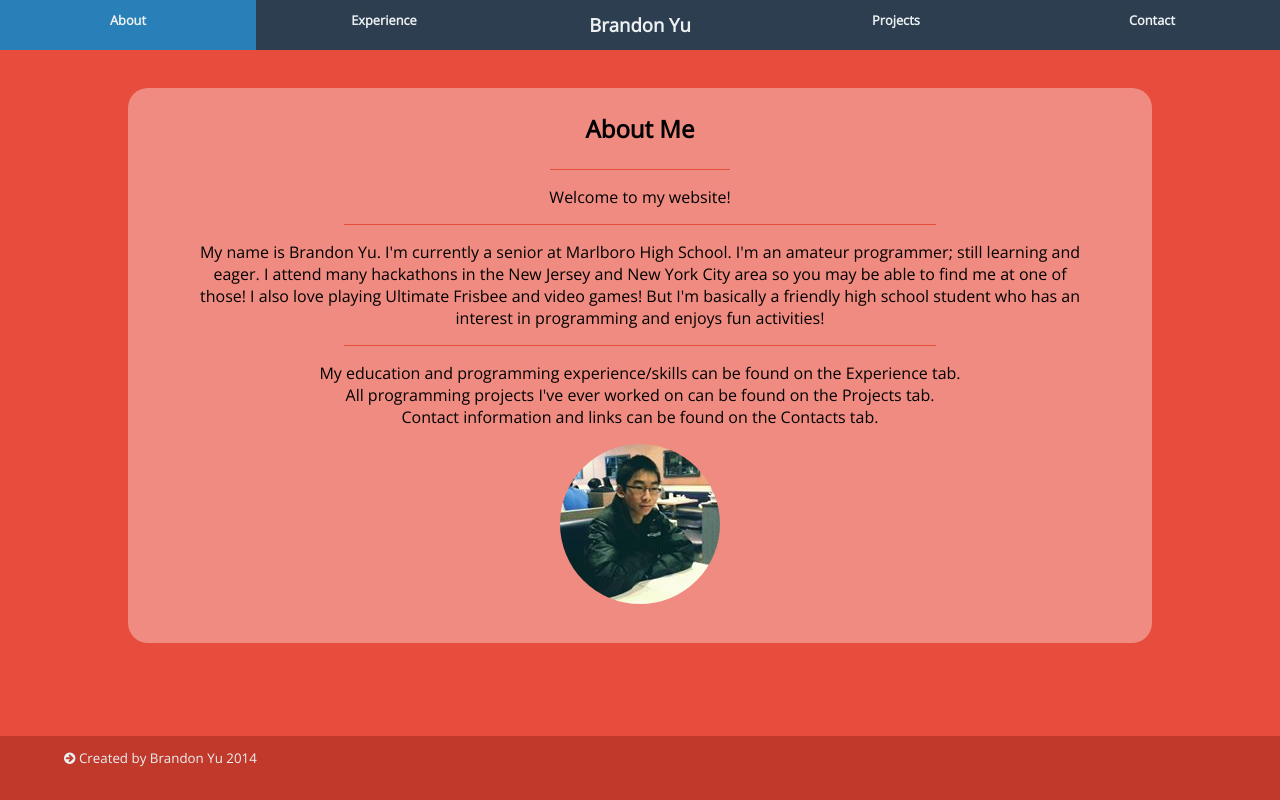
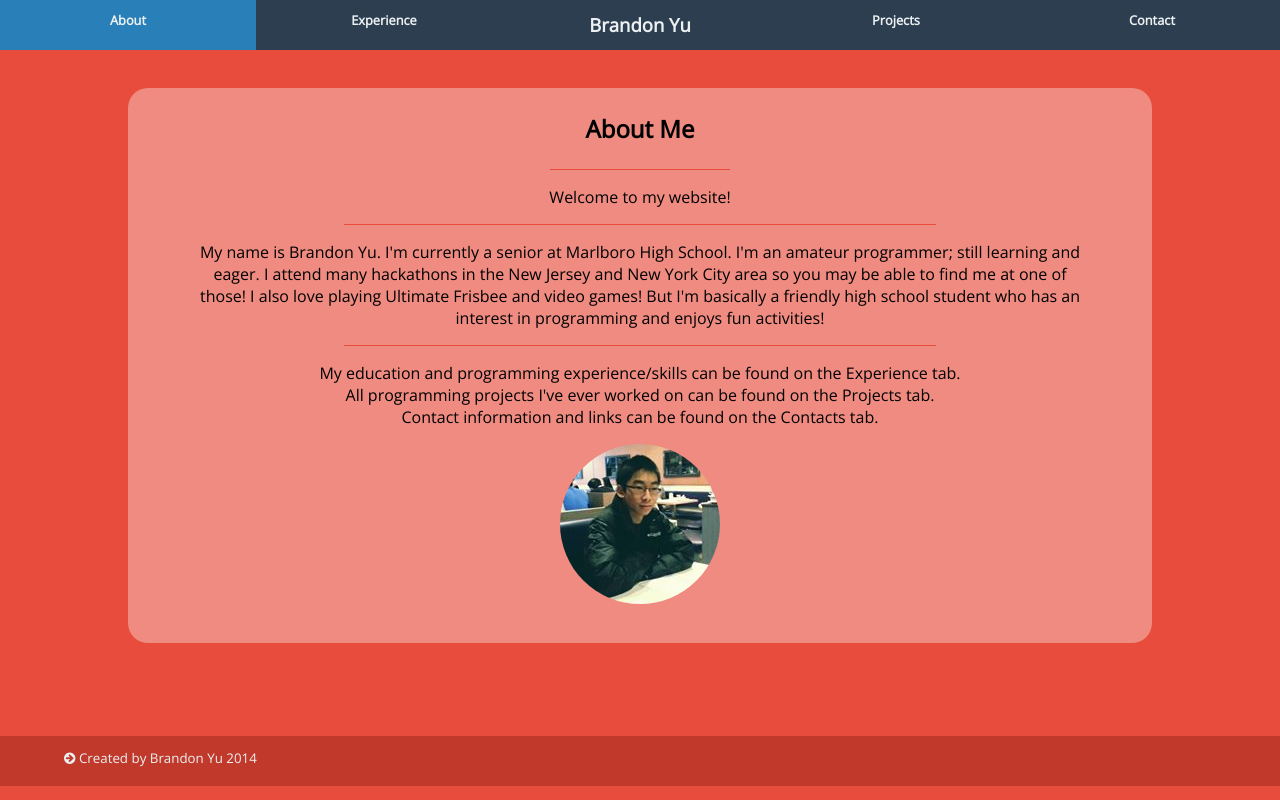
Before and after one commit to BrandonDGr8/BrandonDGr8.github.io, a plain HTML site: page index.html in a window 1280 px wide. Drawn offline with nearby package versions, Linux system fonts and the light colour scheme; a web font is replaced by a local one.

Commit message:
% to px footer

```diff
--- a/stylesheet.css
+++ b/stylesheet.css
@@ -110,7 +110,7 @@
             border-radius: 20px;
         }
         .footer {
-            height: 8%;
+            height: 50px;
             width: 100%;
             left: 0%;
             top: 92%;
```
